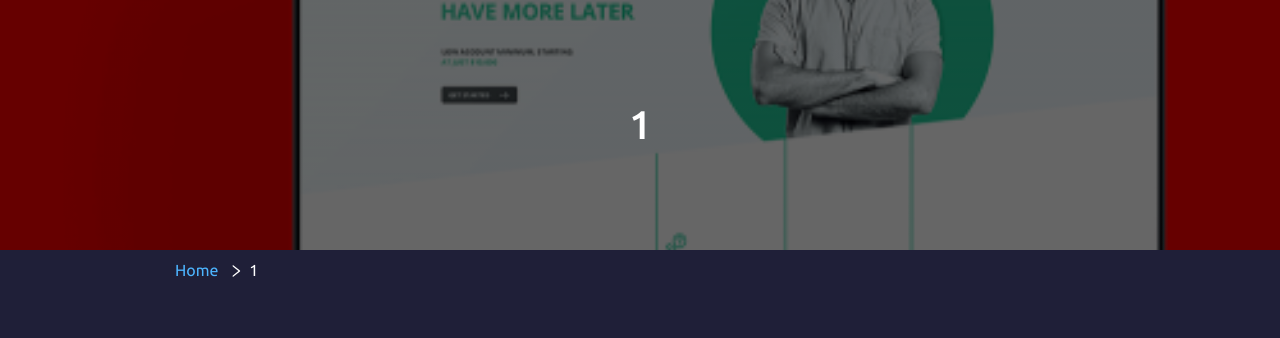
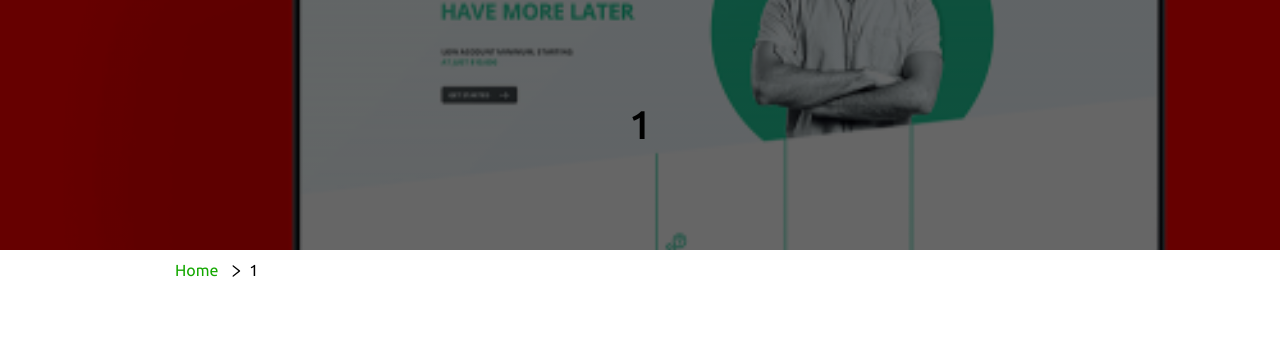
Before and after one commit to webdevifti/react-portfolio, a React (Create React App) app: page /portfolio/1 in a window 1280 px wide. Shown: the top 338 px of the page. Built offline with nearby package versions, Linux system fonts and the light colour scheme.

Commit message:
theme color change

```diff
--- a/src/App.jsx
+++ b/src/App.jsx
@@ -8,12 +8,12 @@ import SinglePortfolio from './pages/SinglePortfolio'
 const App = () => {
   return (
     <>
-    <BrowserRouter>
-      <Routes>
-        <Route path='/' element={<Home />} />
-        <Route path='/portfolio/:slug' element={<SinglePortfolio />} />
-      </Routes>
-    </BrowserRouter>
+      <BrowserRouter>
+        <Routes>
+          <Route path='/react-portfolio' element={<Home />} />
+          <Route path='/portfolio/:slug' element={<SinglePortfolio />} />
+        </Routes>
+      </BrowserRouter>
     </>
   )
 }
--- a/src/components/header/HeaderComponent.jsx
+++ b/src/components/header/HeaderComponent.jsx
@@ -7,15 +7,17 @@ const HeaderComponent = () => {
     <header>
       <div className='bg'>
       <div className="container header__container">
-        <h5>Hello I'm</h5>
-        <h1>Eftekhar Alam</h1>
-        <h5 className="text-light">Web Designer | FullStack Developer | Wordpress Developer</h5>
+        <div className='header_info'>
+          <h5>Hello I'm</h5>
+          <h1 className='my_name'>Eftekhar Alam</h1>
+          <h5 className="text-designation">Web Designer | FullStack Developer | Wordpress Developer</h5>
+        </div>
         <HeaderSocial />
         <CTA />
         {/* <div className="me">
           <img src={Me} alt="My Image" />
         </div> */}
-        <a href="#about" className='scroll__down'>Scroll Down</a>
+        {/* <a href="#about" className='scroll__down'>Scroll Down</a> */}
       </div>
       </div>
     </header>
--- a/src/components/header/header.css
+++ b/src/components/header/header.css
@@ -21,7 +21,9 @@ header{
     left: 50%;
     transform: translate(-50%, -50%);
 }
-
+.header_info{
+    color: var(--color-bg);
+}
 .cta{
     margin-top: 2.5rem;
     display: flex;
@@ -43,6 +45,7 @@ header{
 }
 .header__socials a{
     margin: 0 12px;
+    color: var(--color-bg);
     font-size: 21px;
 }
 /* .header__socials::after{
--- a/src/index.css
+++ b/src/index.css
@@ -10,12 +10,12 @@
 }
 
 :root{
-    --color-bg: #1f1f38;
-    --color-bg-varient: #2c2c6c;
-    --color-primary: #4db5ff;
-    --color-primary-varient: rgba(77,181,255,0.4);
-    --color-white: #fff;
-    --color-light: rgba(255,255,255,0.6);
+    --color-bg: #fff;
+    --color-bg-varient: #f6f6f6;
+    --color-primary: #14A800;
+    --color-primary-varient: rgba(91, 106, 117, 0.4);
+    --color-white: #000;
+    --color-light: rgba(87, 85, 85, 0.6);
 
     --transition: all 400ms ease;
     --container-width-lg: 75%;
--- a/src/pages/SinglePortfolio.jsx
+++ b/src/pages/SinglePortfolio.jsx
@@ -2,8 +2,8 @@ import React from 'react'
 import { Link, useParams } from 'react-router-dom'
 import {AiOutlineRight} from 'react-icons/ai'
 import FooterComponent from '../components/footer/FooterComponent'
+import {PortfolioSlide} from '../data'
 import './single.css'
-import {PortfolioSlide} from '../data'
 import { Pagination } from 'swiper';
 import { Swiper, SwiperSlide } from 'swiper/react';
 import 'swiper/css';
@@ -59,7 +59,7 @@ const SinglePortfolio = () => {
                 <div className='portfolio_meta_data'>
                     <p><strong>Project Duration: </strong> 10 Days</p>
                     <p><strong>Client Name: </strong> Ariyan Ataur </p>
-                    <p> <strong>Project URL: </strong> <a href="#">https://test.com</a></p>
+                    <p> <strong>Project URL: </strong> <Link to="/">https://test.com</Link></p>
 
                     <p>Lorem ipsum dolor sit amet consectetur adipisicing elit. Incidunt culpa rem praesentium recusandae dignissimos quisquam assumenda nemo, necessitatibus corrupti ad.</p>
                 </div>
```
